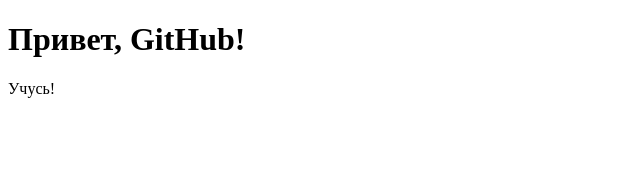
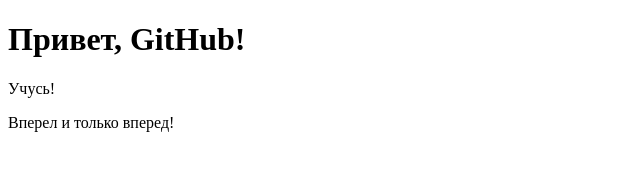
Before and after one commit to scoval/git_lesson10.10.2024, a plain HTML site: page index.html in a window 1280 px wide. Shown: the whole page, without its empty margins (0-640 px from the left). Drawn offline with Linux system fonts and the light colour scheme.

Commit message:
second commit

```diff
--- a/index.html
+++ b/index.html
@@ -8,5 +8,6 @@
 <body>
 	<h1>Привет, GitHub!</h1>
 	<p>Учусь!</p>
+	<p>Вперел и только вперед!</p>
 </body>
 </html>
```
